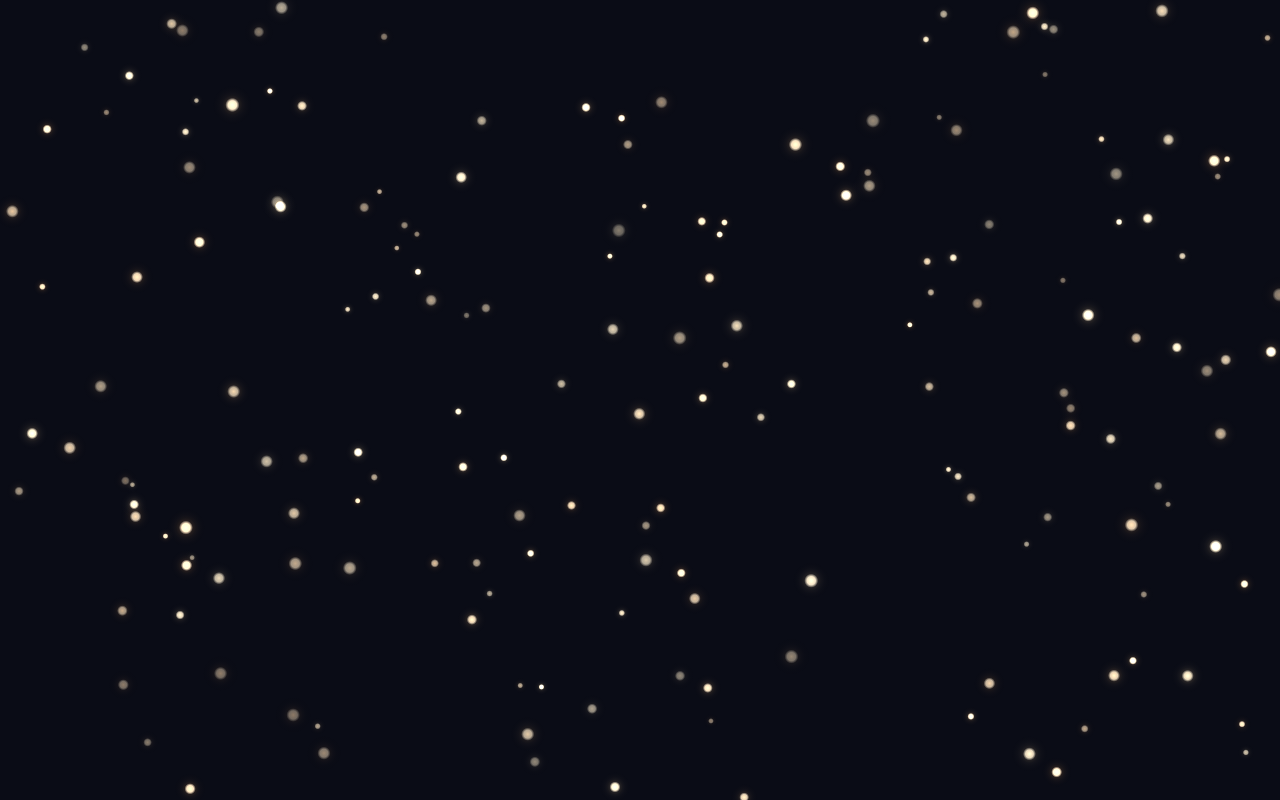
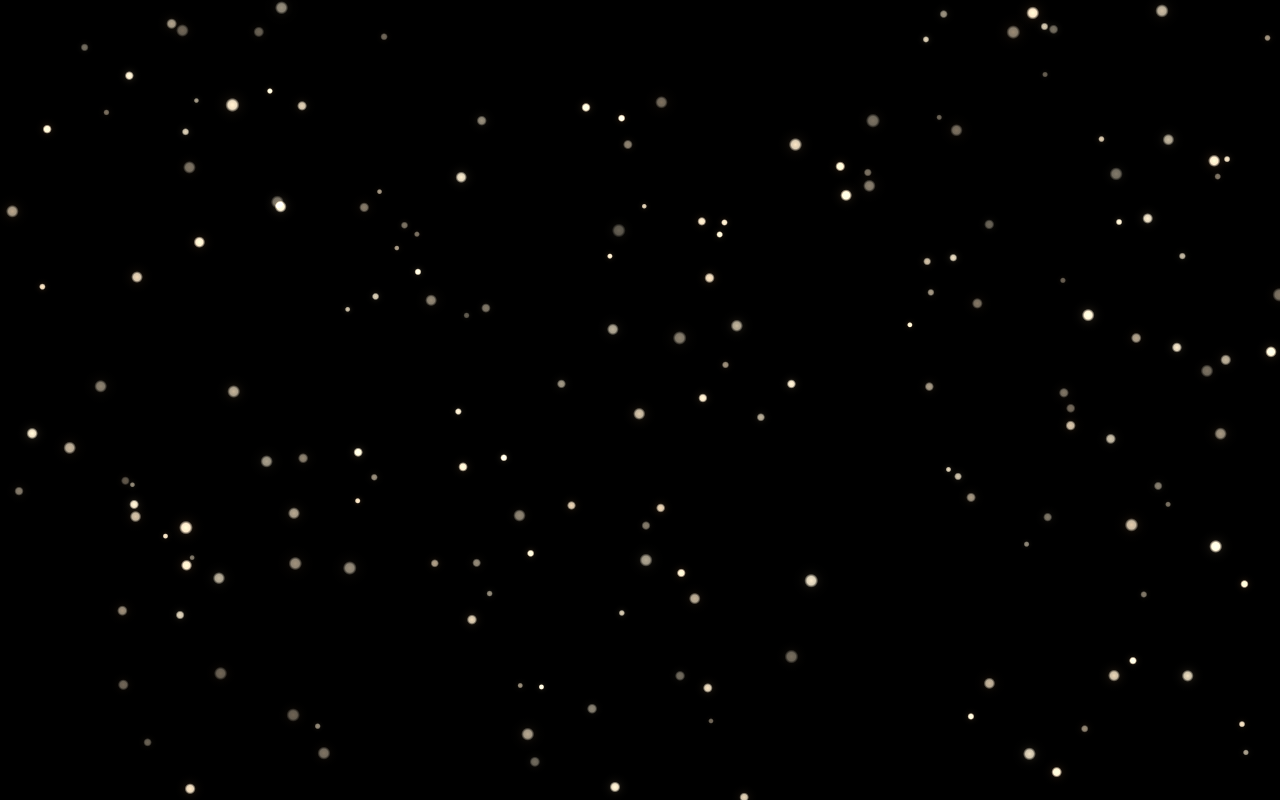
Before and after one commit to bb0580202-a11y/glow, a plain HTML site: page index.html in a window 1280 px wide. Drawn offline with Linux system fonts and the light colour scheme.

Commit message:
tune: 压低外晕 + 纯黑背景,消除灰雾

```diff
--- a/index.html
+++ b/index.html
@@ -5,7 +5,7 @@
 <meta name="viewport" content="width=device-width, initial-scale=1, maximum-scale=1, user-scalable=no">
 <title>萤 · 暖光粒子</title>
 <style>
-  html, body { margin: 0; height: 100%; overflow: hidden; background: #0A0C16; }
+  html, body { margin: 0; height: 100%; overflow: hidden; background: #000000; }
   canvas { display: block; touch-action: none; }
 </style>
 </head>
@@ -15,7 +15,7 @@
 "use strict";
 
 const CONFIG = {
-  bgColor: '#0A0C16',    // 干净的纯深色(放弃渐变,让光点跳出来)
+  bgColor: '#000000',    // 纯黑:手机 OLED 上无限对比,光点最干净跳脱
   countFor(w) { return w < 640 ? 90 : 180; },
   colorStops: ['#FFD79A', '#F4A65A', '#FFC078'],
   sizeMin: 1.5, sizeMax: 4,
@@ -23,7 +23,7 @@ const CONFIG = {
   attractRadius: 220, attractForce: 0.6,
   breathSpeed: 0.004,
   glowScale: 5,          // 外晕半径 = size × 此值
-  haloAlpha: 0.55,       // 外晕亮度(带色散射)
+  haloAlpha: 0.3,        // 外晕亮度(压低,避免灰蒙蒙的薄雾)
   coreScale: 1.8,        // 实心亮核半径 = size × 此值
   coreColor: '#FFF6E0',  // 亮核色(近白暖,实心高亮)
 };
```
